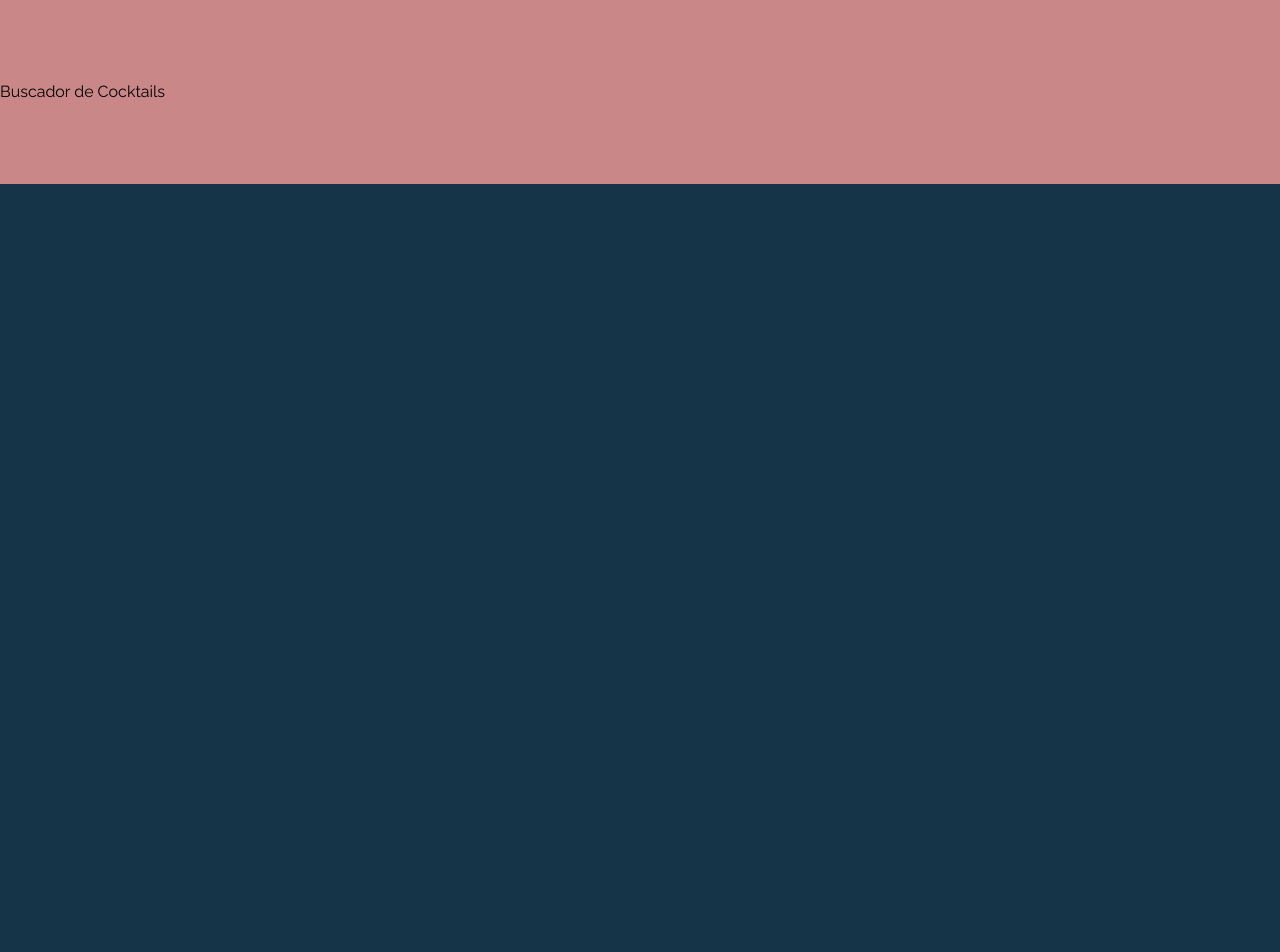
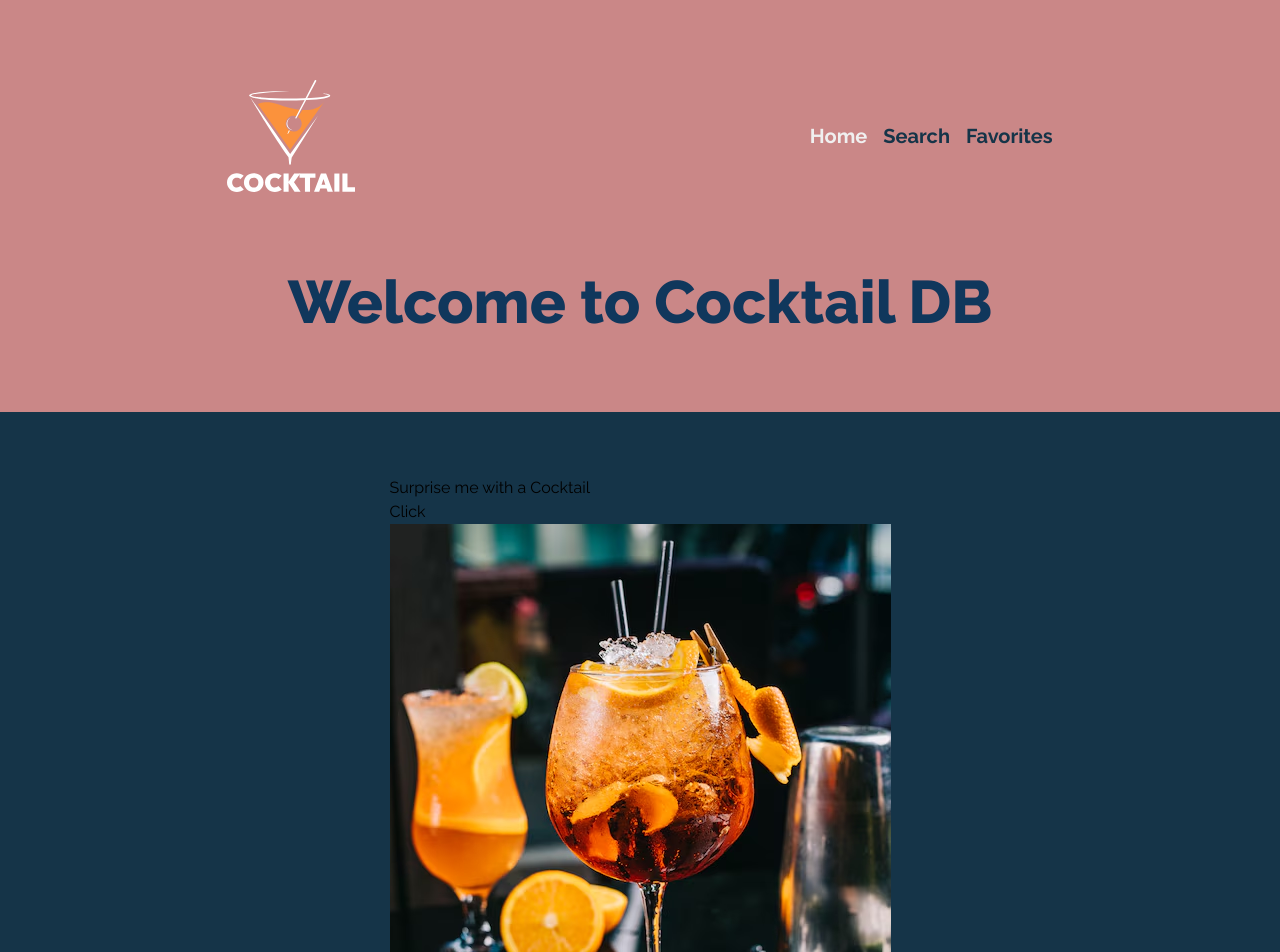
Before and after one commit to MacarenaCavieres/cocktail-db-v2, a React (Vite) app: page / in a window 1280 px wide. Shown: the top 952 px of the page. Before the commit the page ends 800 px from the top, so only its background shows below. Built offline with nearby package versions, Linux system fonts and the light colour scheme.

Commit message:
se hace header

```diff
--- a/src/components/Header.tsx
+++ b/src/components/Header.tsx
@@ -1,7 +1,54 @@
+import { useMemo } from "react";
+import { NavLink, useLocation } from "react-router-dom";
+
 export default function Header() {
+    const { pathname } = useLocation();
+
+    const isHome = useMemo(
+        () => (pathname === "/" ? "Welcome to Cocktail DB" : pathname === "/search" ? "Search" : "Favorites"),
+        [pathname]
+    );
+
     return (
-        <header className="bg-secondary py-20 flex flex-around">
-            <h1 className="">Buscador de Cocktails</h1>
+        <header className="bg-secondary py-20 ">
+            <div className="flex justify-around items-center">
+                <img src="./logo.svg" alt="Logo cocktail" className="w-20 md:w-32" />
+                <nav className="flex gap-4">
+                    <NavLink
+                        to="/"
+                        className={({ isActive }) =>
+                            isActive
+                                ? "text-quaternary font-bold text-lg md:text-xl"
+                                : "text-primary font-bold text-lg md:text-xl"
+                        }
+                    >
+                        Home
+                    </NavLink>
+                    <NavLink
+                        to="/search"
+                        className={({ isActive }) =>
+                            isActive
+                                ? "text-quaternary font-bold text-lg md:text-xl"
+                                : "text-primary font-bold text-lg md:text-xl"
+                        }
+                    >
+                        Search
+                    </NavLink>
+                    <NavLink
+                        to="/favorites"
+                        className={({ isActive }) =>
+                            isActive
+                                ? "text-quaternary font-bold text-lg md:text-xl"
+                                : "text-primary font-bold text-lg md:text-xl"
+                        }
+                    >
+                        Favorites
+                    </NavLink>
+                </nav>
+            </div>
+            <div className="pt-20">
+                <h1 className="text-center font-extrabold text-5xl md:text-6xl text-tertiary">{isHome}</h1>
+            </div>
         </header>
     );
 }
--- a/src/layouts/Layout.tsx
+++ b/src/layouts/Layout.tsx
@@ -1,9 +1,13 @@
+import { Outlet } from "react-router-dom";
 import Header from "../components/Header";
 
 export default function Layout() {
     return (
         <>
             <Header />
+            <main className="flex justify-center py-16">
+                <Outlet />
+            </main>
         </>
     );
 }
--- a/src/router.tsx
+++ b/src/router.tsx
@@ -9,10 +9,9 @@ function AppRouter() {
         <BrowserRouter>
             <Routes>
                 <Route element={<Layout />}>
-                    <Route path="/" element={<IndexPage />}>
-                        <Route path="/search" element={<SearchPage />}></Route>
-                        <Route path="/favorites" element={<FavoritesPage />}></Route>
-                    </Route>
+                    <Route path="/" element={<IndexPage />}></Route>
+                    <Route path="/search" element={<SearchPage />}></Route>
+                    <Route path="/favorites" element={<FavoritesPage />}></Route>
                 </Route>
             </Routes>
         </BrowserRouter>
--- a/src/views/IndexPage.tsx
+++ b/src/views/IndexPage.tsx
@@ -1,7 +1,14 @@
 export default function IndexPage() {
     return (
-        <div>
-            <p>IndexPage</p>
+        <div className="">
+            <h2>Surprise me with a Cocktail</h2>
+            <button type="button">Click</button>
+
+            <article>
+                <img src="./image.png" alt="Imagen cocktail" />
+                <h3>Nombre</h3>
+                <button type="button">Recipe</button>
+            </article>
         </div>
     );
 }
--- a/tailwind.config.js
+++ b/tailwind.config.js
@@ -6,6 +6,8 @@ export default {
             colors: {
                 primary: "#153448",
                 secondary: "#ca8787",
+                tertiary: "#10375C",
+                quaternary: "#f0f0f0",
             },
             fontFamily: {
                 raleway: ["Raleway", "sans-serif"],
```
Also changed, not shown: public/image.png (added), public/logo.svg (added).
